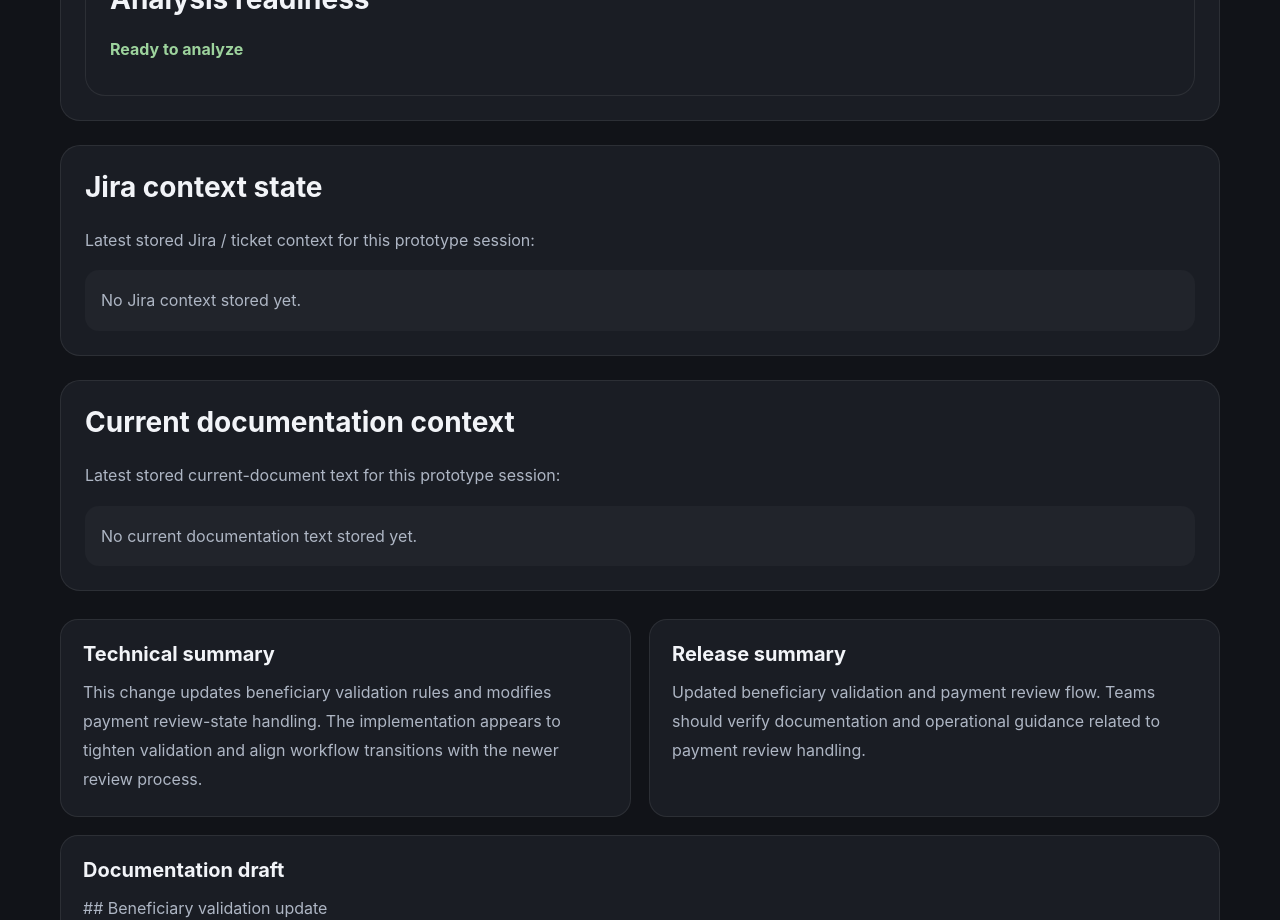
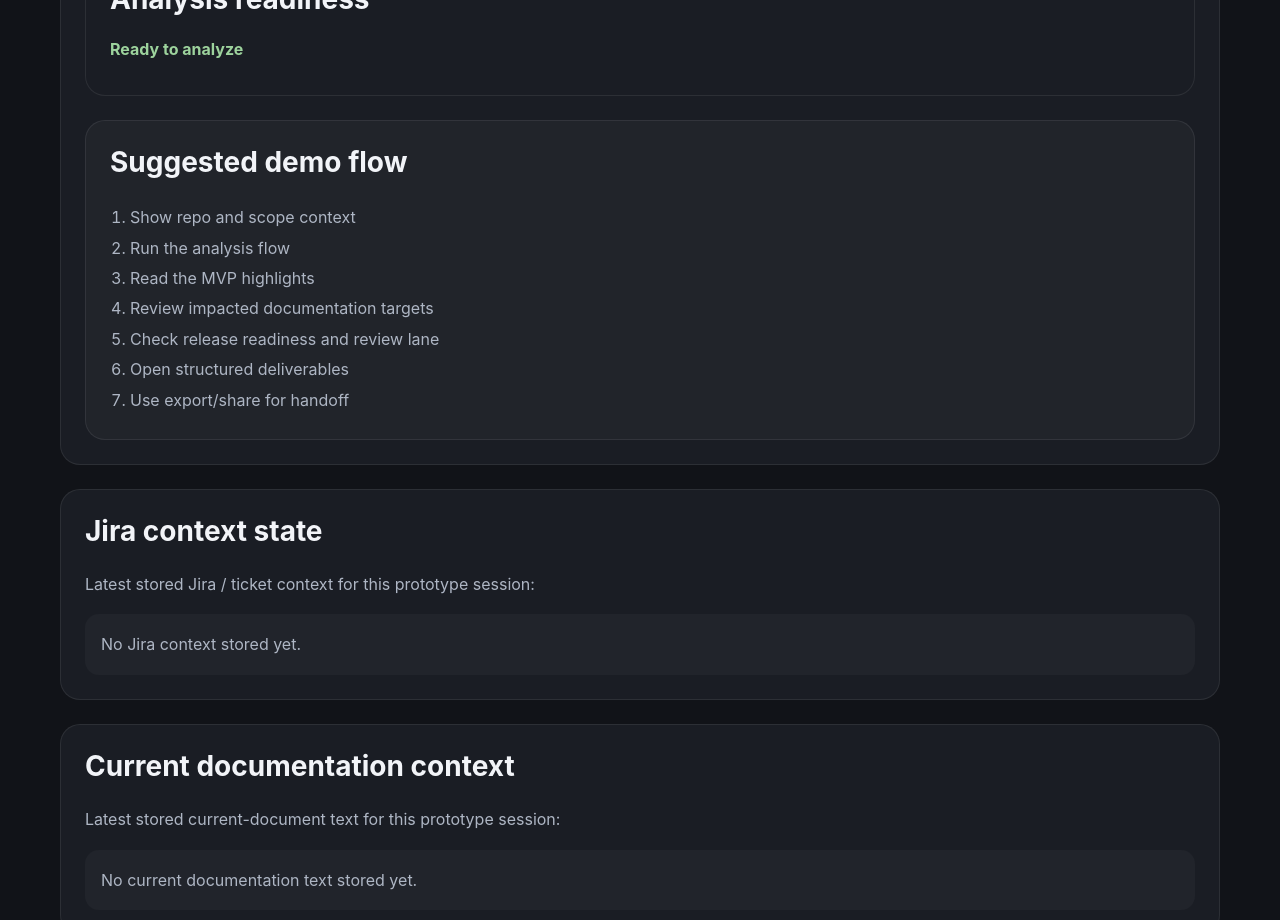
Before and after one commit to denysodyntsov/docote, a Next.js app in the folder docote-web/: page / in a window 1280 px wide. Shown: the part 4440-5360 px from the top of the page. Built offline with nearby package versions, Linux system fonts and the light colour scheme.

Commit message:
Add MVP demo flow guidance to DoCoTe web

```diff
--- /dev/null
+++ b/docote-web/components/demo-flow-card.tsx
@@ -0,0 +1,20 @@
+export function DemoFlowCard() {
+  const steps = [
+    'Show repo and scope context',
+    'Run the analysis flow',
+    'Read the MVP highlights',
+    'Review impacted documentation targets',
+    'Check release readiness and review lane',
+    'Open structured deliverables',
+    'Use export/share for handoff'
+  ];
+
+  return (
+    <section style={{ marginTop: 24, background: 'rgba(255,255,255,0.03)', border: '1px solid rgba(255,255,255,0.08)', borderRadius: 20, padding: 24 }}>
+      <h2 style={{ marginTop: 0, fontSize: 28 }}>Suggested demo flow</h2>
+      <ol style={{ margin: 0, paddingLeft: 20, color: '#aeb6c4', lineHeight: 1.9 }}>
+        {steps.map((step) => <li key={step}>{step}</li>)}
+      </ol>
+    </section>
+  );
+}
--- a/docote-web/components/web-demo-form.tsx
+++ b/docote-web/components/web-demo-form.tsx
@@ -36,6 +36,7 @@ import { ExportActionsCard } from './export-actions-card';
 import { MvpHighlightsBar } from './mvp-highlights-bar';
 import { DemoNarrativeCard } from './demo-narrative-card';
 import { ResultSection } from './result-section';
+import { DemoFlowCard } from './demo-flow-card';
 
 export function WebDemoForm() {
   const [loading, setLoading] = useState(false);
@@ -115,6 +116,7 @@ export function WebDemoForm() {
       </form>
       <SelectionSummary repository={defaultSelectionState.repository} scopeType={defaultSelectionState.scopeType} scopeRef={defaultSelectionState.scopeRef} />
       <ReadinessCard readiness={readiness} />
+      <DemoFlowCard />
       {error ? <p style={{ color: '#ff8c8c' }}>{error}</p> : null}
       {response ? (
         <>
```
Also changed, not shown: 1 other file (tests, documents, lock files or other folders).
